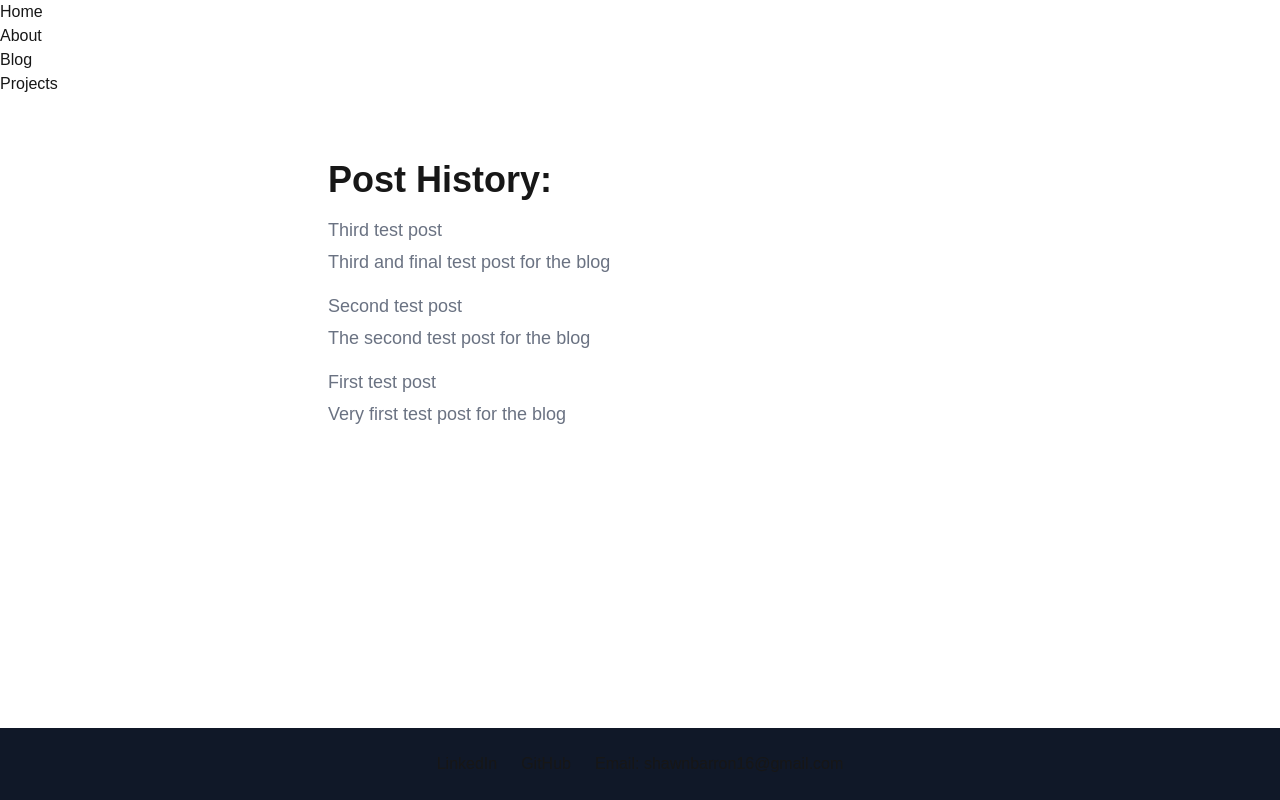
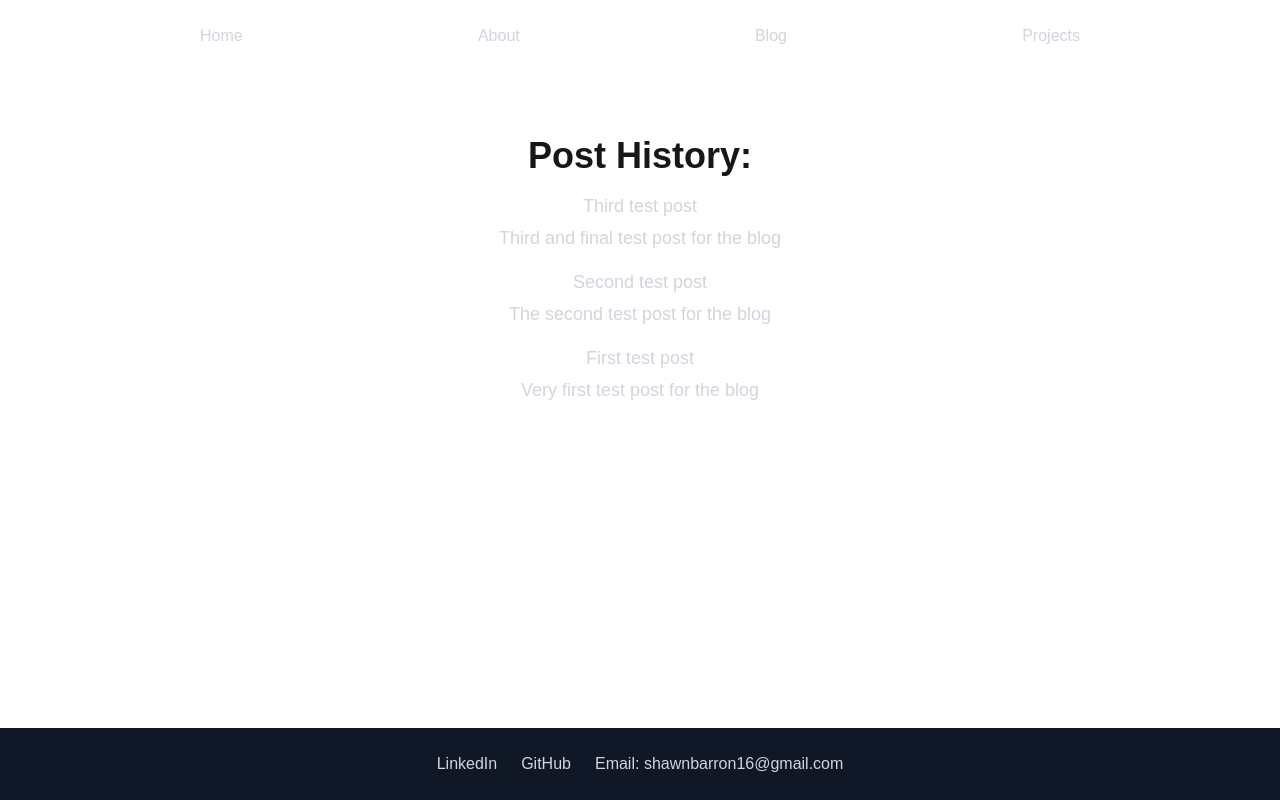
Before and after one commit to shawnbarron16/Personal-Site, a Next.js app: page /blog in a window 1280 px wide. Built offline with nearby package versions, Linux system fonts and the light colour scheme.

Commit message:
More styling

```diff
--- a/app/about/page.tsx
+++ b/app/about/page.tsx
@@ -7,7 +7,7 @@ export const metadata: Metadata = {
 
 export default function AboutPage() {
 	return (
-		<main className="mx-auto max-w-2xl px-6 py-16">
+		<main className="flex flex-col items-center justify-center mx-auto max-w-2xl px-6 py-16">
 			<h1 className="text-4xl font-bold">About</h1>
 			<p className="mt-4 text-lg text-gray-500">A little more about me and what I do.</p>
 		</main>
--- a/app/blog/page.tsx
+++ b/app/blog/page.tsx
@@ -10,11 +10,11 @@ export const metadata: Metadata = {
 export default function Blog() {
 	const posts = getAllPosts();
 	return (
-		<main className="mx-auto max-w-2xl px-6 py-16">
+		<main className="flex flex-col items-center justify-center mx-auto max-w-2xl px-6 py-16">
 			<h1 className="text-4xl font-bold">Post History: </h1>
-			<ul>
+			<ul className="text-center">
 				{posts.map((post) =>
-					<li className="mt-4 text-lg text-gray-500" key={post.slug}>
+					<li className="text-center mt-4 text-lg text-gray-300 hover:text-white transition-colors" key={post.slug}>
 						<Link href={`/blog/${post.slug}`}>{post.title}</Link>
 						<p className="mt-1">{post.summary}</p>
 					</li>
--- a/app/page.tsx
+++ b/app/page.tsx
@@ -1,8 +1,10 @@
 export default function Home() {
   return (
     <main className="mx-auto max-w-2xl px-6 py-16">
-      <h1 className="text-4xl font-bold">Shawn Barron</h1>
-      <p className="mt-4 text-lg text-gray-500">Software Engineer and science enthusiast.</p>
+      <div className="flex flex-col justify-center items-center">
+        <h1 className="text-4xl font-bold">Shawn Barron</h1>
+        <p className="mt-4 text-lg text-gray-500">Software Engineer and science enthusiast.</p>
+      </div>
     </main>
   );
 }
--- a/app/projects/page.tsx
+++ b/app/projects/page.tsx
@@ -7,7 +7,7 @@ export const metadata: Metadata = {
 
 export default function ProjectsPage() {
 	return (
-		<main className="mx-auto max-w-2xl px-6 py-16">
+		<main className="flex flex-col items-center justify-center mx-auto max-w-2xl px-6 py-16">
 			<h1 className="text-4xl font-bold">Projects</h1>
 			<p className="mt-4 text-lg text-gray-500">Explore a selection of projects I’ve worked on.</p>
 		</main>
--- a/components/Footer.tsx
+++ b/components/Footer.tsx
@@ -6,9 +6,9 @@ export function Footer() {
     return(
         <footer className="py-6 bg-gray-900">
             <ul className="flex justify-center gap-6">
-                <li><a href={linkedin} target="_blank" rel="noopener noreferrer">LinkedIn</a></li>
-                <li><a href={github} target="_blank" rel="noopener noreferrer">GitHub</a></li>
-                <li><a href={`mailto:${email}`}>Email: {email}</a></li>
+                <li><a href={linkedin} target="_blank" rel="noopener noreferrer" className="text-gray-300 hover:text-white transition-colors">LinkedIn</a></li>
+                <li><a href={github} target="_blank" rel="noopener noreferrer" className="text-gray-300 hover:text-white transition-colors">GitHub</a></li>
+                <li><a href={`mailto:${email}`} className="text-gray-300 hover:text-white transition-colors">Email: {email}</a></li>
             </ul>
         </footer>
     )
--- a/components/Navbar.tsx
+++ b/components/Navbar.tsx
@@ -4,11 +4,11 @@ export function Navbar() {
 	return (
 		<nav>
 			<div>
-				<ul>
-                    <li><Link href="/">Home</Link></li>
-                    <li><Link href="/about">About</Link></li>
-                    <li><Link href="/blog">Blog</Link></li>
-                    <li><Link href="/projects">Projects</Link></li>
+				<ul className="flex justify-between mx-auto max-w-* py-6 px-50 gap-6">
+                    <li><Link href="/" className="text-gray-300 hover:text-white transition-colors">Home</Link></li>
+                    <li><Link href="/about" className="text-gray-300 hover:text-white transition-colors">About</Link></li>
+                    <li><Link href="/blog" className="text-gray-300 hover:text-white transition-colors">Blog</Link></li>
+                    <li><Link href="/projects" className="text-gray-300 hover:text-white transition-colors">Projects</Link></li>
 				</ul>
 			</div>
 		</nav>
```
